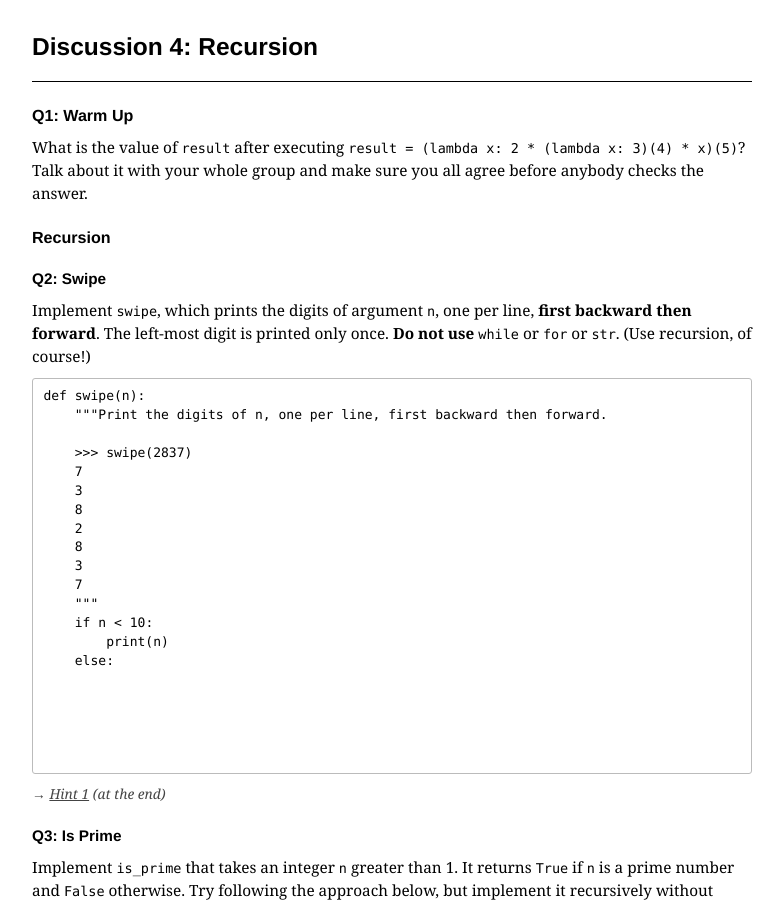
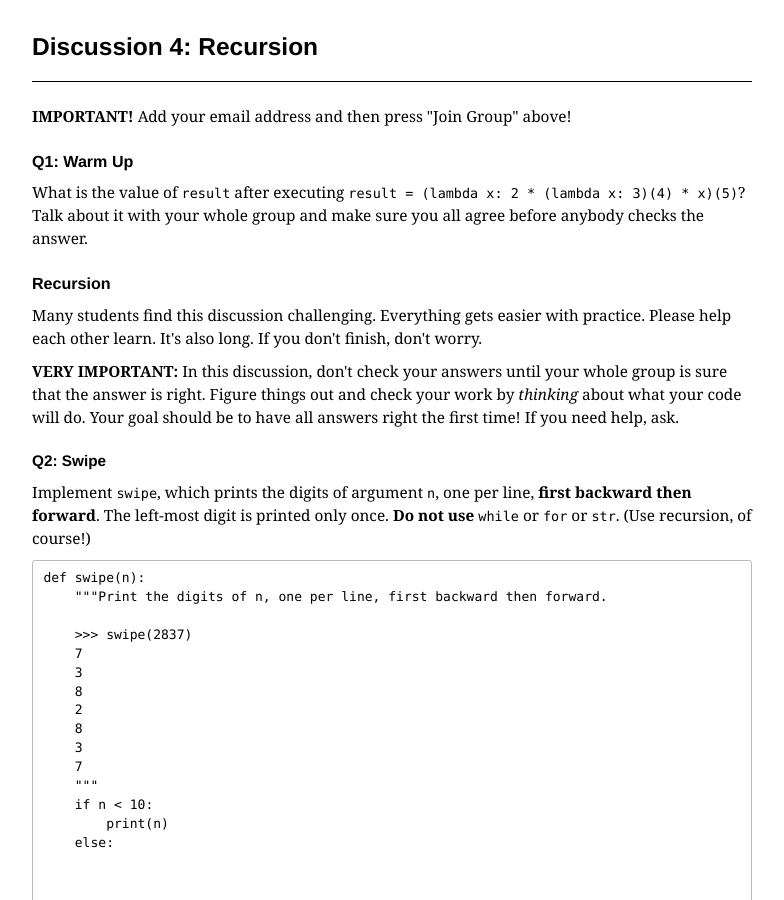
Before and after one commit to data-c88c-berkeley/fa26, a Jekyll site: the page built from _discussions/disc04/print.html, in a window 1280 px wide and 900 px high. Shown: the whole window, without its empty margins (248-1032 px from the left). Built offline with Jekyll 4.4.1, drawn with Linux system fonts in a browser that asks for light colours.

Commit message:
publish: disc/disc04

```diff
--- a/_discussions/disc04/print.html
+++ b/_discussions/disc04/print.html
@@ -8,11 +8,19 @@ permalink: /:collection/:path:output_ext
 
 {% raw %}
 <header class="assignment-header"><h1>Discussion 4: Recursion</h1></header>
+<p><strong>IMPORTANT!</strong> Add your email address and then press &quot;Join Group&quot; above!</p>
 <h3 id="q1-warm-up">Q1: Warm Up</h3>
 <p>What is the value of <code>result</code> after executing
 <code>result = (lambda x: 2 * (lambda x: 3)(4) * x)(5)</code>? Talk about it with your
 whole group and make sure you all agree before anybody checks the answer.</p>
 <h3 id="recursion">Recursion</h3>
+<p>Many students find this discussion challenging. Everything gets easier with
+practice. Please help each other learn. It's also long. If you don't finish,
+don't worry.</p>
+<p><strong>VERY IMPORTANT:</strong> In this discussion, don't check your answers until your
+whole group is sure that the answer is right. Figure things out and check your
+work by <em>thinking</em> about what your code will do. Your goal should be to have
+all answers right the first time! If you need help, ask.</p>
 <h4 id="q2-swipe">Q2: Swipe</h4>
 <p>Implement <code>swipe</code>, which prints the digits of argument <code>n</code>, one per line,
 <strong>first backward then forward</strong>. The left-most digit is printed only once. <strong>Do
```
Also changed, not shown: _discussions/disc04.html (+8 -0 lines).
